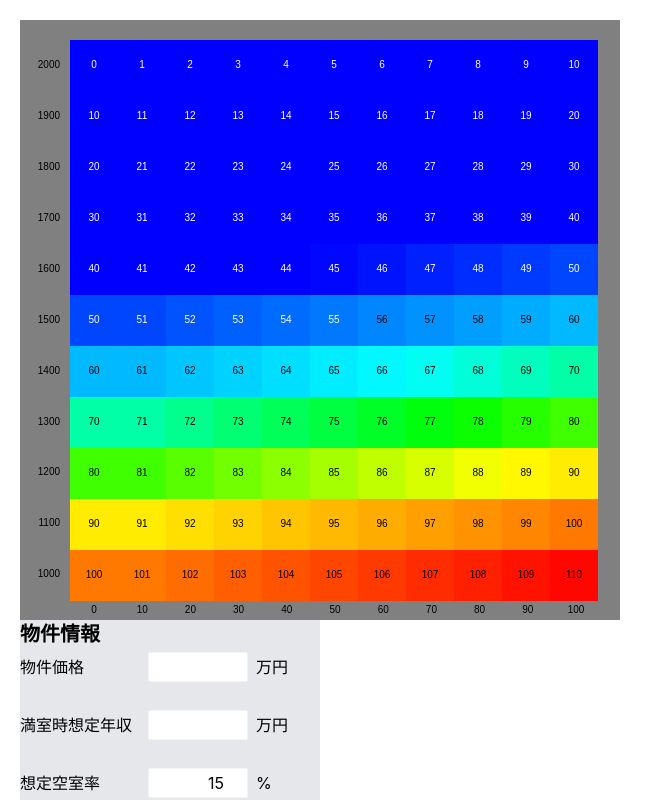
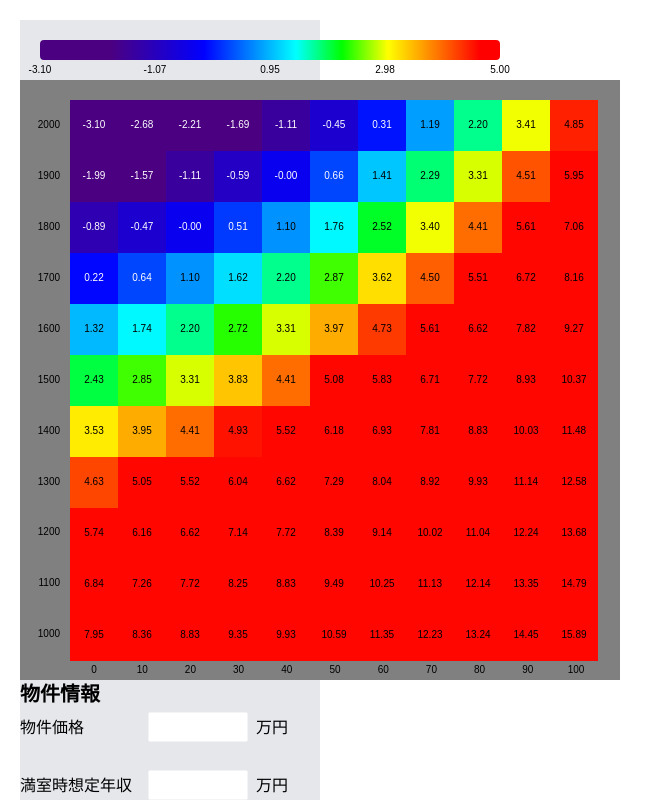
Before and after one commit to tiarafudousan/tiarafudousan.github.io, a React (Create React App) app in the folder app/: page / in a window 1280 px wide. Shown: the top 800 px of the page, without its empty margins (0-663 px from the left). Built offline with nearby package versions, Linux system fonts and the light colour scheme.

Commit message:
heat map

```diff
--- a/app/src/App.tsx
+++ b/app/src/App.tsx
@@ -6,6 +6,10 @@ import { lerp } from "./components/graphs/lib"
 import HeatMap from "./components/graphs/HeatMap"
 import GradientBar from "./components/graphs/GradientBar"
 import { simulate } from "./lib"
+
+const PRICE_DELTA = 0.05
+const MIN_YIELD = 2
+const MIN_CCR = 20
 
 const INITIAL_STATE: Inputs<string> = {
   property_price: "",
@@ -131,12 +135,108 @@ function renderY(y: number): string {
 }
 
 function renderZ(z: number): string {
-  return z.toString()
+  return z.toFixed(2)
 }
 
+const X_MIN = 0
+const X_MAX = 100
+const XS = [
+  lerp(X_MIN, X_MAX, 0),
+  lerp(X_MIN, X_MAX, 0.1),
+  lerp(X_MIN, X_MAX, 0.2),
+  lerp(X_MIN, X_MAX, 0.3),
+  lerp(X_MIN, X_MAX, 0.4),
+  lerp(X_MIN, X_MAX, 0.5),
+  lerp(X_MIN, X_MAX, 0.6),
+  lerp(X_MIN, X_MAX, 0.7),
+  lerp(X_MIN, X_MAX, 0.8),
+  lerp(X_MIN, X_MAX, 0.9),
+  lerp(X_MIN, X_MAX, 1),
+]
+
+const values = {
+  property_price: 2500,
+  yearly_income: 274,
+  vacancy_rate: 7.5,
+  running_cost_rate: 20,
+  cash: 0,
+  loan: 1000,
+  years: 10,
+  interest_rate: 2,
+}
+
+let zMin = 0
+let zMax = 0
+
+const zs: number[][] = []
+for (let i = 0; i <= 10; i++) {
+  zs.push([])
+
+  const price = values.property_price * (1 - i * PRICE_DELTA)
+  for (let j = 0; j <= 10; j++) {
+    const cash = (price * j) / 10
+
+    const res = simulate({
+      ...values,
+      property_price: price,
+      cash,
+      loan: price - cash,
+    })
+
+    const z = res.yield_after_repayment * 100
+    // const z = res.ccr * 100
+    zMax = Math.max(zMax, z)
+    zMin = Math.min(zMin, z)
+
+    // TODO: ccr
+    zs[i].push(z)
+  }
+}
+
+zMax = 5
+console.log(zs)
+console.log(zMin, zMax)
+
+// for (let i = 0; i <= 10; i++) {
+//   const row = []
+//   for (let j = 0; j <= 10; j++) {
+//     row.push(i + 10 * j)
+//   }
+//   zs.push(row)
+// }
+
+// TODO: hover detail
+// TODO:L zMax from input
 function App() {
   const [inputs, setInputs] = useState<Inputs<string>>(INITIAL_STATE)
   const [errors, setErrors] = useState<Errors>({})
+  const [data, setData] = useState<{
+    ys: number[]
+    zs: number[][]
+    yMin: number
+    yMax: number
+    zMin: number
+    zMax: number
+  } | null>({
+    ys: [
+      lerp(1000, 2000, 0),
+      lerp(1000, 2000, 0.1),
+      lerp(1000, 2000, 0.2),
+      lerp(1000, 2000, 0.3),
+      lerp(1000, 2000, 0.4),
+      lerp(1000, 2000, 0.5),
+      lerp(1000, 2000, 0.6),
+      lerp(1000, 2000, 0.7),
+      lerp(1000, 2000, 0.8),
+      lerp(1000, 2000, 0.9),
+      lerp(1000, 2000, 1),
+    ],
+    zs,
+    yMax: 2000,
+    yMin: 2000 * (1 - 10 * PRICE_DELTA),
+    zMin: zMin,
+    zMax: zMax,
+  })
 
   function onChange(name: string, value: string) {
     setInputs((inputs) => ({
@@ -152,17 +252,18 @@ function App() {
   ) {
     e.preventDefault()
 
-    setErrors({})
+    return
 
-    const [errors, values] = validate(inputs)
+    // console.log(zs)
 
-    if (errors) {
-      setErrors(errors)
-    } else {
-    }
+    // setErrors({})
 
-    const res = simulate(values)
-    console.log(res)
+    // const [errors, values] = validate(inputs)
+
+    // if (errors) {
+    //   setErrors(errors)
+    // } else {
+    // }
   }
 
   function onClickReset(e: React.MouseEvent<HTMLButtonElement, MouseEvent>) {
@@ -171,69 +272,35 @@ function App() {
     setErrors({})
   }
 
-  const xMin = 0
-  const xMax = 100
-  const yMin = 1000
-  const yMax = 2000
-  const zMin = 0
-  const zMax = 110
-
-  const xs = [
-    lerp(xMin, xMax, 0),
-    lerp(xMin, xMax, 0.1),
-    lerp(xMin, xMax, 0.2),
-    lerp(xMin, xMax, 0.3),
-    lerp(xMin, xMax, 0.4),
-    lerp(xMin, xMax, 0.5),
-    lerp(xMin, xMax, 0.6),
-    lerp(xMin, xMax, 0.7),
-    lerp(xMin, xMax, 0.8),
-    lerp(xMin, xMax, 0.9),
-    lerp(xMin, xMax, 1),
-  ]
-
-  const ys = [
-    lerp(yMin, yMax, 0),
-    lerp(yMin, yMax, 0.1),
-    lerp(yMin, yMax, 0.2),
-    lerp(yMin, yMax, 0.3),
-    lerp(yMin, yMax, 0.4),
-    lerp(yMin, yMax, 0.5),
-    lerp(yMin, yMax, 0.6),
-    lerp(yMin, yMax, 0.7),
-    lerp(yMin, yMax, 0.8),
-    lerp(yMin, yMax, 0.9),
-    lerp(yMin, yMax, 1),
-  ]
-
-  const zs: number[][] = []
-  for (let i = 0; i <= 10; i++) {
-    const row = []
-    for (let j = 0; j <= 10; j++) {
-      row.push(i + 10 * j)
-    }
-    zs.push(row)
-  }
-
   return (
     <div className="my-5 mx-5 max-w-[300px] bg-gray-200">
-      {/* <GradientBar width={300} height={60} xMin={0} xMax={20} /> */}
+      {data != null ? (
+        <>
+          <GradientBar
+            width={500}
+            height={60}
+            zMin={data.zMin}
+            zMax={data.zMax}
+            render={(z) => z.toFixed(2)}
+          />
           <HeatMap
             width={600}
             height={600}
-        xs={xs}
-        ys={ys}
-        zs={zs}
-        xMin={xMin}
-        xMax={xMax}
-        yMin={yMin}
-        yMax={yMax}
-        zMin={zMin}
-        zMax={zMax}
+            xs={XS}
+            ys={data.ys}
+            zs={data.zs}
+            xMin={X_MIN}
+            xMax={X_MAX}
+            yMin={data.yMin}
+            yMax={data.yMax}
+            zMin={data.zMin}
+            zMax={data.zMax}
             renderX={renderX}
             renderY={renderY}
             renderZ={renderZ}
           />
+        </>
+      ) : null}
       <h1 className="text-xl font-bold">物件情報</h1>
       <form onSubmit={onSubmit}>
         <Input
--- a/app/src/components/graphs/GradientBar/canvas.ts
+++ b/app/src/components/graphs/GradientBar/canvas.ts
@@ -1,27 +1,5 @@
+import { GRADIENTS } from "../config"
 import { lerp, lin } from "../lib"
-
-const GRADIENTS = [
-  {
-    value: 0.4,
-    color: "blue",
-  },
-  {
-    value: 0.6,
-    color: "cyan",
-  },
-  {
-    value: 0.7,
-    color: "lime",
-  },
-  {
-    value: 0.8,
-    color: "yellow",
-  },
-  {
-    value: 1.0,
-    color: "red",
-  },
-]
 
 const GRAPH_X_PADDING = 20
 const GRAPH_Y_PADDING = 20
@@ -35,8 +13,8 @@ export interface Context {
 interface Params {
   width: number
   height: number
-  xMin: number
-  xMax: number
+  zMin: number
+  zMax: number
   render: (x: number) => string
 }
 
@@ -45,7 +23,7 @@ export function draw(ctx: Context, params: Params) {
     return
   }
 
-  const { width, height, xMin, xMax, render } = params
+  const { width, height, zMin, zMax, render } = params
 
   const graphWidth = width - 2 * GRAPH_X_PADDING
   const graphHeight = height - 2 * GRAPH_Y_PADDING
@@ -63,20 +41,20 @@ export function draw(ctx: Context, params: Params) {
   ctx.axes.textAlign = "center"
   ctx.axes.textBaseline = "middle"
 
-  const dx = xMax - xMin
-  const xs = [
-    lerp(xMin, xMax, 0),
-    lerp(xMin, xMax, 0.25),
-    lerp(xMin, xMax, 0.5),
-    lerp(xMin, xMax, 0.75),
-    lerp(xMin, xMax, 1),
+  const dz = zMax - zMin
+  const zs = [
+    lerp(zMin, zMax, 0),
+    lerp(zMin, zMax, 0.25),
+    lerp(zMin, zMax, 0.5),
+    lerp(zMin, zMax, 0.75),
+    lerp(zMin, zMax, 1),
   ]
 
-  for (const x of xs) {
-    const t = lin(1, dx, x, 0)
+  for (const z of zs) {
+    const t = lin(1, dz, z - zMin, 0)
     const canvasX = lerp(graphX0, graphX1, t)
     const canvasY = graphY1 + GRAPH_LABEL_PADDING_TOP
-    ctx.axes.fillText(render(x), canvasX, canvasY)
+    ctx.axes.fillText(render(z), canvasX, canvasY)
   }
 
   // Draw graph
--- a/app/src/components/graphs/GradientBar/index.tsx
+++ b/app/src/components/graphs/GradientBar/index.tsx
@@ -13,11 +13,18 @@ interface Refs {
 interface Props {
   width: number
   height: number
-  xMin: number
-  xMax: number
+  zMin: number
+  zMax: number
+  render: (z: number) => string
 }
 
-const GradientBar: React.FC<Props> = ({ width, height, xMin, xMax }) => {
+const GradientBar: React.FC<Props> = ({
+  width,
+  height,
+  zMin,
+  zMax,
+  render,
+}) => {
   const refs = useRef<Refs>({ axes: null, graph: null })
   const ctx = useRef<Context>({ axes: null, graph: null })
 
@@ -26,7 +33,7 @@ const GradientBar: React.FC<Props> = ({ width, height, xMin, xMax }) => {
     ctx.current.graph = refs.current.graph?.getContext("2d")
 
     if (ctx.current) {
-      draw(ctx.current, { width, height, xMin, xMax, render })
+      draw(ctx.current, { width, height, zMin, zMax, render })
     }
   }, [])
 
--- a/app/src/components/graphs/HeatMap/canvas.ts
+++ b/app/src/components/graphs/HeatMap/canvas.ts
@@ -1,27 +1,5 @@
-import { lerp, lin } from "../lib"
-
-const GRADIENTS = [
-  {
-    value: 0.4,
-    color: "blue",
-  },
-  {
-    value: 0.6,
-    color: "cyan",
-  },
-  {
-    value: 0.7,
-    color: "lime",
-  },
-  {
-    value: 0.8,
-    color: "yellow",
-  },
-  {
-    value: 1.0,
-    color: "red",
-  },
-]
+import { GRADIENTS } from "../config"
+import { lerp, lin, bound } from "../lib"
 
 // gradients 100 (r, g, b, a) numbers
 const G = 100
@@ -111,7 +89,7 @@ export function draw(ctx: Context, params: Params) {
   ctx.axes.textBaseline = "middle"
 
   for (const x of xs) {
-    const t = lin(1, dx, x, 0)
+    const t = lin(1, dx, x - xMin, 0)
     const canvasX = lerp(graphX0 + boxWidth / 2, graphX1 - boxWidth / 2, t)
     const canvasY = graphY1 + GRAPH_X_LABEL_PADDING_TOP
     ctx.axes.fillText(renderX(x), canvasX, canvasY)
@@ -122,7 +100,7 @@ export function draw(ctx: Context, params: Params) {
   ctx.axes.textBaseline = "middle"
 
   for (const y of ys) {
-    const t = lin(1, dy, y, -1)
+    const t = lin(1, dy, y - yMin, 0)
     const canvasX = GRAPH_PADDING_LEFT - GRAPH_Y_LABEL_PADDING_RIGHT
     const canvasY = lerp(graphY1 - boxHeight / 2, graphY0 + boxHeight / 2, t)
     ctx.axes.fillText(renderY(y), canvasX, canvasY)
@@ -139,7 +117,11 @@ export function draw(ctx: Context, params: Params) {
 
       // Linear map z to color
       const z = zs[i][j]
-      const c = Math.min(Math.floor(lin(G - 1, dz, z, 0)) * 4, 4 * (G - 1))
+      const c = bound(
+        Math.floor(lin(G - 1, dz, z - zMin, 0)) * 4,
+        0,
+        4 * (G - 1)
+      )
 
       const r = rgba[c]
       const g = rgba[c + 1]
--- /dev/null
+++ b/app/src/components/graphs/config.ts
@@ -0,0 +1,26 @@
+export const GRADIENTS = [
+  {
+    value: 0.2,
+    color: "indigo",
+  },
+  {
+    value: 0.4,
+    color: "blue",
+  },
+  {
+    value: 0.6,
+    color: "cyan",
+  },
+  {
+    value: 0.7,
+    color: "lime",
+  },
+  {
+    value: 0.8,
+    color: "yellow",
+  },
+  {
+    value: 1,
+    color: "red",
+  },
+]
--- a/app/src/components/graphs/lib.ts
+++ b/app/src/components/graphs/lib.ts
@@ -6,3 +6,7 @@ export function lerp(p0: number, p1: number, t: number): number {
 export function lin(dy: number, dx: number, x: number, y0: number): number {
   return (dy / dx) * x + y0
 }
+
+export function bound(x: number, a: number, b: number): number {
+  return Math.min(b, Math.max(a, x))
+}
```
Also changed, not shown: 1 other file (tests, documents, lock files or other folders). Lines whose indentation alone changed are shown as unchanged.
